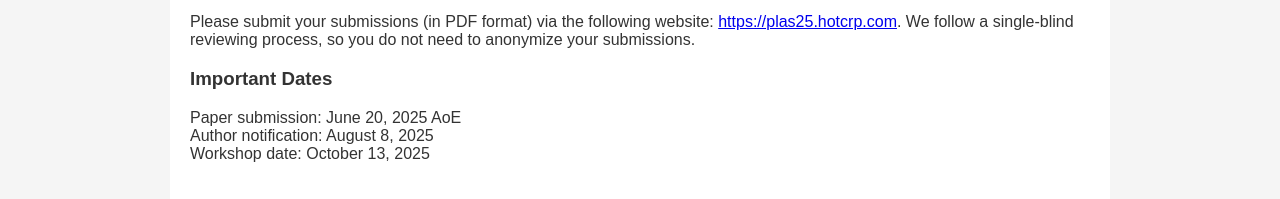
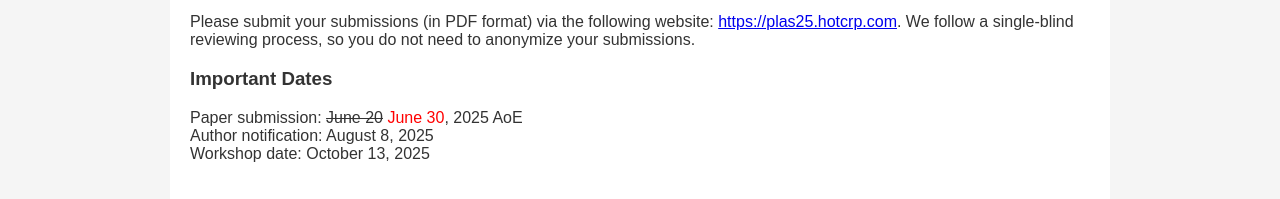
Before and after one commit to plas25/plas25.github.io, a plain HTML site: page index.html in a window 1280 px wide. Shown: the part 1099-1298 px from the top of the page. Drawn offline with Linux system fonts and the light colour scheme.

Commit message:
deadline extension on website

```diff
--- a/index.html
+++ b/index.html
@@ -78,7 +78,7 @@
 
 	    </p><h3>Important Dates</h3>
 	    <dl>
-	      <dt>Paper submission: June 20, 2025 AoE </dt>
+	      <dt>Paper submission: <del>June 20</del> <span style="color: #ff0000">June 30</span>, 2025 AoE </dt>
 	      <dt>Author notification: August 8, 2025</dt>
 	      <dt>Workshop date: October 13, 2025</dt>
 	    </dl>
```
